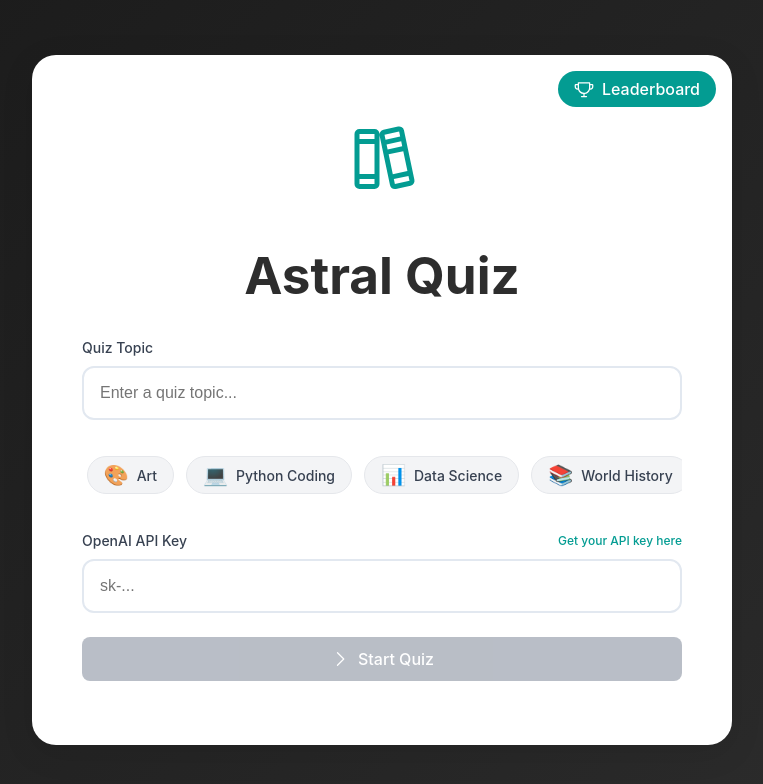
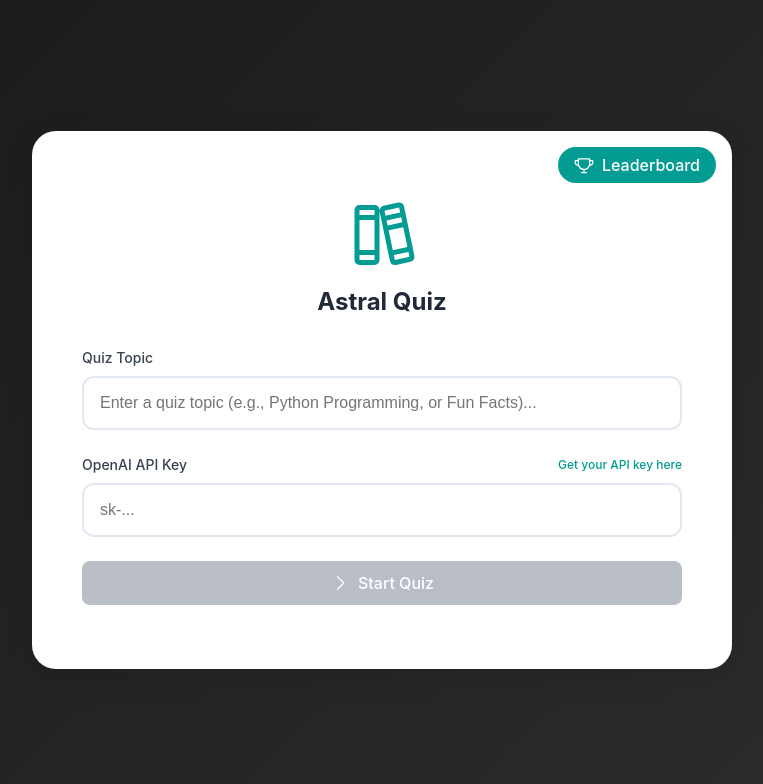
Before and after one commit to majd-karoun/astral-quiz, a React (Vite) app: page / in a window 1280 px wide. Shown: the top 784 px of the page, without its empty margins (258-1021 px from the left). Built offline with nearby package versions, Linux system fonts and the light colour scheme.

Commit message:
carousel canceled

```diff
--- a/src/components/topic-input/TopicInput.css
+++ b/src/components/topic-input/TopicInput.css
@@ -14,10 +14,9 @@
   height: 80px;
   color: #039c92;
   margin-bottom: 0.5rem;
-
 }
 
-.topic-header h2 {
+.topic-header h1 {
   font-size: 1.5rem;
   color: #1F2937;
   margin: 0;
@@ -59,7 +58,6 @@
 .api-key-link:hover {
   text-decoration: underline;
   color: #026c65;
-
 }
 
 .input-container {
@@ -86,82 +84,6 @@
 .topic-input:disabled {
   background-color: #F3F4F6;
   cursor: not-allowed;
-}
-
-/* Topic Suggestions Carousel */
-.topics-carousel-container {
-  position: relative;
-  margin-top: 1rem;
-  overflow: hidden;
-}
-
-.topics-carousel {
-  display: flex;
-  gap: 0.75rem;
-  overflow-x: auto;
-  scroll-behavior: smooth;
-  scrollbar-width: none;
-  -ms-overflow-style: none;
-  padding: 0.75rem 0;
-  -webkit-overflow-scrolling: touch;
-}
-
-.topics-carousel::-webkit-scrollbar {
-  display: none;
-}
-
-.topic-suggestion-button {
-  display: flex;
-  align-items: center;
-  gap: 0.5rem;
-  white-space: nowrap;
-  padding: 0.5rem 1rem;
-  background-color: #F3F4F6;
-  border: 1px solid #E5E7EB;
-  border-radius: 2rem;
-  color: #374151;
-  font-size: 0.875rem;
-  cursor: pointer;
-  transition: all 0.2s;
-  flex-shrink: 0;
-}
-
-.topic-suggestion-button:hover:not(:disabled) {
-  background-color: #E5E7EB;
-  color: #026c65;
-  border: #026c65 1px solid;
-  box-shadow: 0 2px 4px rgba(0, 0, 0, 0.05);
-}
-
-.topic-suggestion-button:active:not(:disabled) {
-  transform: translateY(0);
-}
-
-.topic-suggestion-button:disabled {
-  opacity: 0.5;
-  cursor: not-allowed;
-}
-
-.topic-emoji {
-  font-size: 1.25rem;
-  line-height: 1;
-}
-
-.visibility-toggle {
-  position: absolute;
-  right: 1rem;
-  top: 50%;
-  transform: translateY(-50%);
-  background: none;
-  border: none;
-  padding: 0.25rem;
-  color: #6B7280;
-  cursor: pointer;
-  font-size: 0.75rem;
-}
-
-.visibility-toggle:hover {
-  color: #374151;
 }
 
 .start-button {
@@ -416,22 +338,14 @@
 .leaderboard-button:hover {
   background-color: #026c65;
 }
+
 /* Mobile Responsiveness */
 @media (max-width: 480px) {
   .topic-screen {
     padding: 1rem;
   }
 
-  .topic-header{
+  .topic-header {
     margin-top: 2rem;
   }
-
-  .topic-suggestion-button {
-    padding: 0.375rem 0.75rem;
-    font-size: 0.75rem;
-  }
-
-  .topic-emoji {
-    font-size: 1rem;
-  }
 }
--- a/src/components/topic-input/TopicInput.jsx
+++ b/src/components/topic-input/TopicInput.jsx
@@ -1,47 +1,6 @@
 import React, { useState, useRef, useEffect } from 'react';
 import { Books, CaretRight, Trophy, X } from '@phosphor-icons/react';
 import './TopicInput.css';
-
-const TOPIC_SUGGESTIONS = [
-  { text: "Spanish Basics", emoji: "🇪🇸" },
-  { text: "Time Management", emoji: "⏰" },
-  { text: "Python Coding", emoji: "💻" },
-  { text: "Creative Writing", emoji: "✍️" },
-  { text: "Environmental Science", emoji: "🌍" },
-  { text: "Art", emoji: "🎨" },
-  { text: "Psychology", emoji: "🧠" },
-  { text: "Japanese Culture", emoji: "🎌" },
-  { text: "Data Science", emoji: "📊" },
-  { text: "Music Theory", emoji: "🎵" },
-  { text: "World History", emoji: "📚" },
-  { text: "Astronomy", emoji: "🌌" },
-  { text: "Artificial Intelligence", emoji: "🤖" },
-  { text: "Nutrition Science", emoji: "🥗" },
-  { text: "Game Development", emoji: "🎮" },
-  { text: "Marine Biology", emoji: "🐋" },
-  { text: "Content Creation", emoji: "🎥" },
-  { text: "Human Anatomy", emoji: "🫀" },
-  { text: "Fun Facts", emoji: "🎯" },
-  { text: "Film Making", emoji: "🎬" },
-  { text: "Machine Learning", emoji: "🧮" },
-  { text: "Ancient Civilizations", emoji: "🏛️" },
-  { text: "Movie Trivia", emoji: "🎬" },
-  { text: "Sports Facts", emoji: "⚽" },
-  { text: "Geography", emoji: "🗺️" },
-  { text: "Space & Planets", emoji: "🪐" },
-
-
-];
-
-// Fisher-Yates shuffle algorithm
-const shuffleArray = (array) => {
-  const shuffled = [...array];
-  for (let i = shuffled.length - 1; i > 0; i--) {
-    const j = Math.floor(Math.random() * (i + 1));
-    [shuffled[i], shuffled[j]] = [shuffled[j], shuffled[i]];
-  }
-  return shuffled;
-};
 
 const LeaderboardModal = ({ isOpen, onClose }) => {
   const [leaderboard, setLeaderboard] = useState([]);
@@ -122,7 +81,7 @@ const LeaderboardModal = ({ isOpen, onClose }) => {
             ))
           ) : (
             <div className="leaderboard-empty">
-              No quiz records yet. Take a quiz to appear on the leaderboard!
+              You have records yet
             </div>
           )}
         </div>
@@ -141,20 +100,16 @@ const TopicInput = ({
 }) => {
   const [apiKey, setApiKey] = useState(() => localStorage.getItem('openai_api_key') || '');
   const [apiKeyError, setApiKeyError] = useState('');
-  const [isPaused, setIsPaused] = useState(false);
   const [placeholder, setPlaceholder] = useState('');
   const [isLeaderboardOpen, setIsLeaderboardOpen] = useState(false);
-  const carouselRef = useRef(null);
-  const [isMobile, setIsMobile] = useState(false);
-  const [shuffledTopics] = useState(() => shuffleArray(TOPIC_SUGGESTIONS));
-  const typewriterText = "Enter a quiz topic...";
+  const typewriterText = "Enter a quiz topic (e.g., Python Programming, or Fun Facts)...";
   const inputRef = useRef(null);
 
   // Typewriter effect function
   const typeWriter = (text, currentIndex = 0) => {
     if (currentIndex < text.length) {
       setPlaceholder(text.substring(0, currentIndex + 1));
-      setTimeout(() => typeWriter(text, currentIndex + 1), 100);
+      setTimeout(() => typeWriter(text, currentIndex + 1), 50);
     }
   };
 
@@ -163,59 +118,10 @@ const TopicInput = ({
     typeWriter(typewriterText);
   }, []);
 
-  // Check for mobile device
-  useEffect(() => {
-    const checkMobile = () => {
-      setIsMobile(window.innerWidth <= 480);
-    };
-
-    checkMobile();
-    window.addEventListener('resize', checkMobile);
-
-    return () => window.removeEventListener('resize', checkMobile);
-  }, []);
-
-  // Auto-scroll functionality
-  useEffect(() => {
-    if (!carouselRef.current || isMobile) return;
-
-    const scrollContainer = carouselRef.current;
-    let scrollInterval;
-
-    const startScrolling = () => {
-      scrollInterval = setInterval(() => {
-        if (!isPaused && scrollContainer) {
-          const maxScroll = scrollContainer.scrollWidth - scrollContainer.clientWidth;
-          let newScrollPosition = scrollContainer.scrollLeft + 1;
-
-          if (newScrollPosition >= maxScroll) {
-            newScrollPosition = 0;
-          }
-
-          scrollContainer.scrollLeft = newScrollPosition;
-        }
-      }, 30);
-    };
-
-    startScrolling();
-
-    return () => {
-      if (scrollInterval) {
-        clearInterval(scrollInterval);
-      }
-    };
-  }, [isPaused, isMobile]);
-
   const handleApiKeyChange = (e) => {
     const newApiKey = e.target.value;
     setApiKey(newApiKey);
     localStorage.setItem('openai_api_key', newApiKey);
-  };
-
-  const handleTopicClick = (selectedTopic) => {
-    setTopic(selectedTopic);
-    setPlaceholder('');
-    typeWriter(typewriterText);
   };
 
   const handleSubmit = async (e) => {
@@ -269,30 +175,6 @@ const TopicInput = ({
                 className="topic-input"
                 disabled={isLoading}
               />
-            </div>
-
-            <div
-              className="topics-carousel-container"
-              onMouseEnter={() => !isMobile && setIsPaused(true)}
-              onMouseLeave={() => !isMobile && setIsPaused(false)}
-            >
-              <div
-                className="topics-carousel"
-                ref={carouselRef}
-              >
-                {[...shuffledTopics, ...shuffledTopics].map((suggestion, index) => (
-                  <button
-                    key={index}
-                    type="button"
-                    className="topic-suggestion-button"
-                    onClick={() => handleTopicClick(suggestion.text)}
-                    disabled={isLoading}
-                  >
-                    <span className="topic-emoji">{suggestion.emoji}</span>
-                    {suggestion.text}
-                  </button>
-                ))}
-              </div>
             </div>
           </div>
 
```
